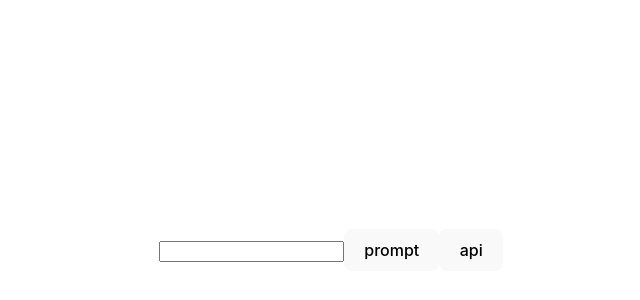
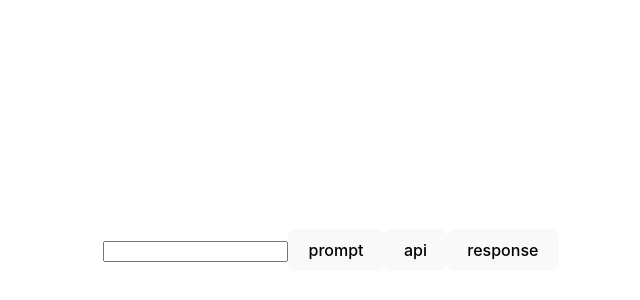
Before and after one commit to aion0721/Chatgpt-SampleApp, a React (Vite) app: page / in a window 1280 px wide. Shown: the part 150-450 px from the top of the page, without its empty margins (309-949 px from the left). Built offline with nearby package versions, Linux system fonts and the light colour scheme.

Commit message:
send textbox value

```diff
--- a/src/App.jsx
+++ b/src/App.jsx
@@ -8,11 +8,12 @@ function App() {
 
   const handlePrompt = async () => {
     try {
+      setResponse("Loading...");
       const response = await axios.post(
         "https://api.openai.com/v1/chat/completions",
         JSON.stringify({
           model: "gpt-3.5-turbo",
-          messages: [{ role: "user", content: "Javascriptを教えてください。" }],
+          messages: [{ role: "user", content: prompt }],
         }),
         {
           headers: {
@@ -21,6 +22,7 @@ function App() {
           },
         }
       );
+      console.log(response);
       setResponse(response.data.choices[0].message.content);
     } catch (error) {
       console.error(`Error ChatGPT: ${error}`);
@@ -37,6 +39,7 @@ function App() {
       <button onClick={() => console.log(import.meta.env.VITE_OPENAI_API_KEY)}>
         api
       </button>
+      <button onClick={() => console.log(response)}>response</button>
       {response}
     </>
   );
```
